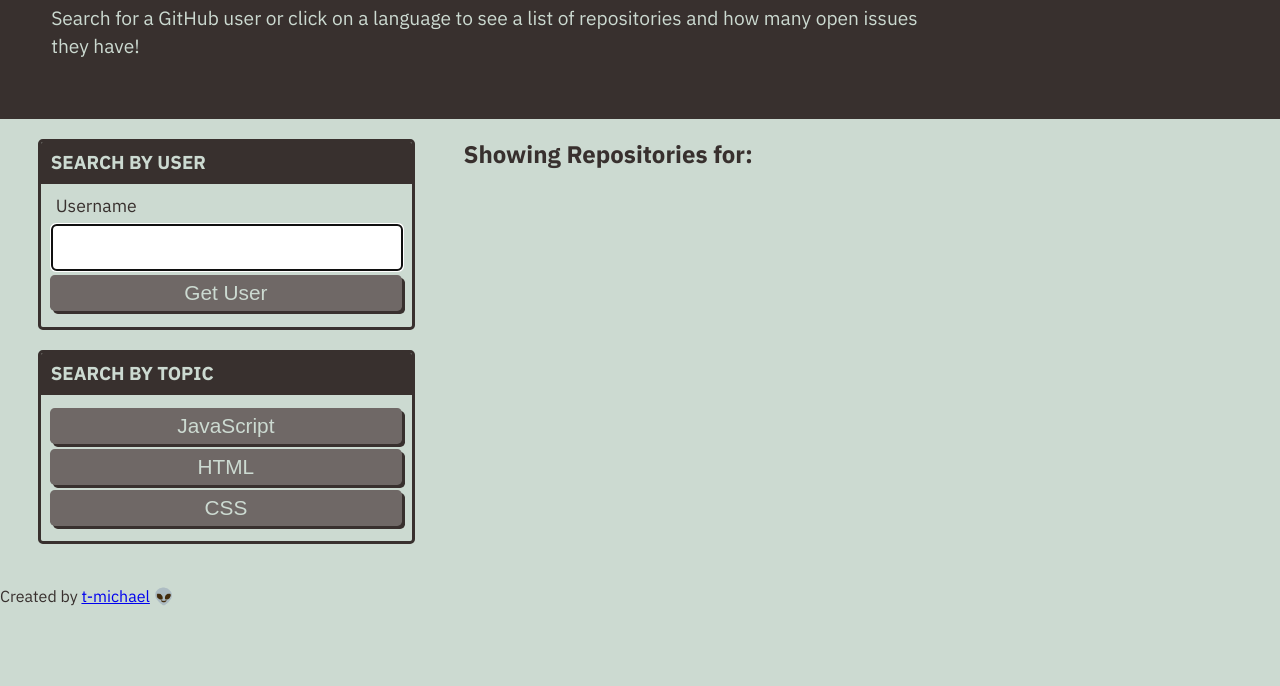
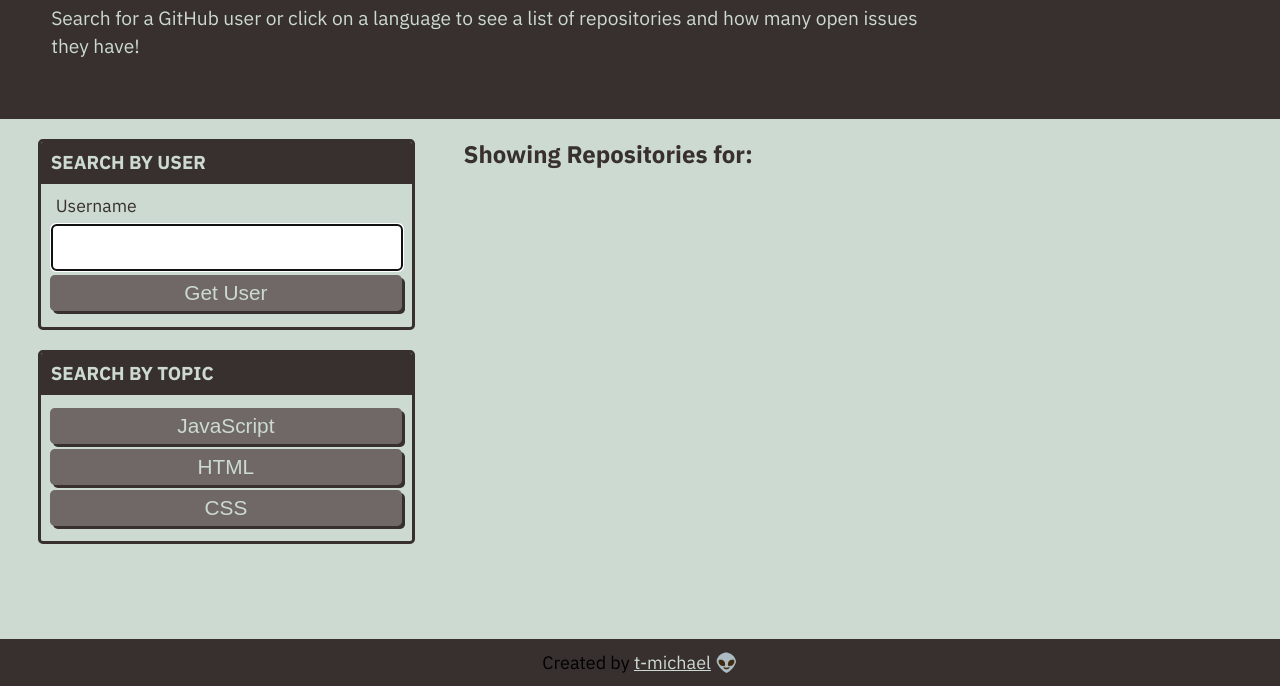
Before and after one commit to t-michael/git_issues, a plain HTML site: page index.html in a window 1280 px wide. Shown: the part 114-800 px from the top of the page. Drawn offline with Linux system fonts and the light colour scheme.

Commit message:
finalized footer styles

```diff
--- a/style.css
+++ b/style.css
@@ -185,14 +185,20 @@
   }
 
   /* Footer */
-  .footer {
+  footer {
     /* position: fixed; */
     background: #38302e;
+    position: fixed;
+    width: 100%;
     text-align: center;
     font-size: 18px;
     color: black;
     padding: 10px;
     bottom: 0;
+}
+
+footer > a {
+  color: #ccdad1;
 }
 
   /* Height & Width Utils */
```
